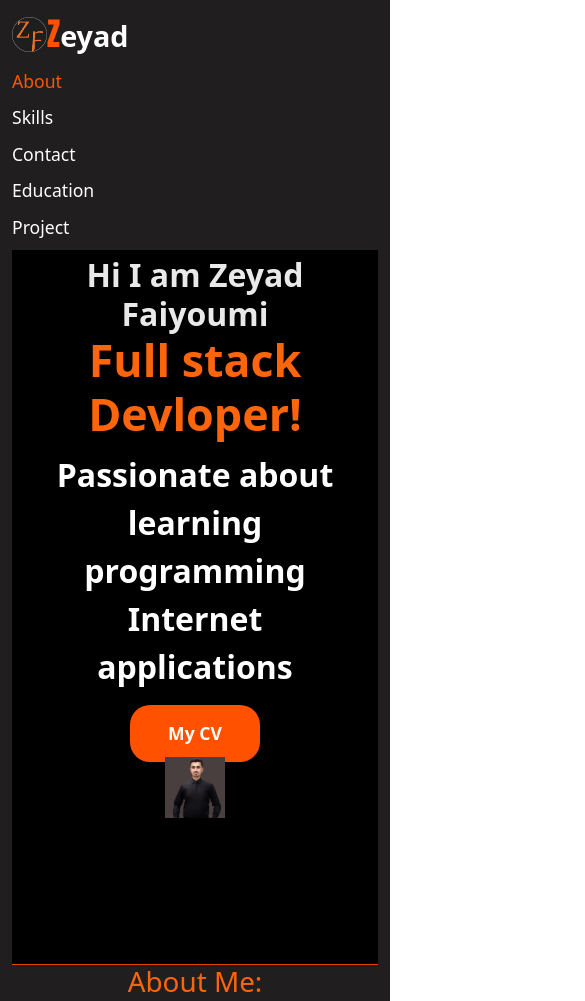
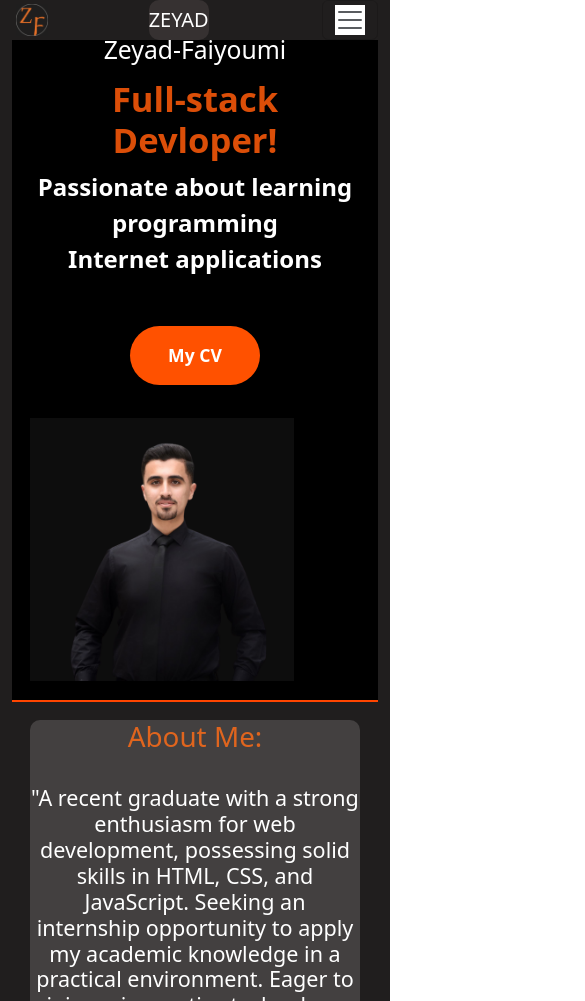
Before and after one commit to zeyadfaiyoumi/My-Portfolio, a plain HTML site: page index.html in a window 390 px wide. Shown: the top 1001 px of the page, 585 px wide, since content can reach past the window. Drawn offline with nearby package versions, Linux system fonts and the light colour scheme.

Commit message:
I am enhansed My-Portfolio

```diff
--- a/index.html
+++ b/index.html
@@ -12,43 +12,58 @@
 
   </head>
   <body>
+
+
     <div class="container-fluid">
 
-<header class="container-fluid fixed-top">
-  <div class="d-flex align-items-center">
-      <img src="logo.png" alt="Logo" class="img-fluid">
-      <a href="#" class="logo">Zeyad</a>
-  </div>
-  <nav class="nave">
-      <a href="#" style="color: rgb(255, 85, 0);">About</a>
-      <a href="#sm">Skills</a>
-      <a href="#cn">Contact</a>
-      <a href="#">Education</a>
-      <a href="#">Project</a>
-  </nav>
-</header>
-<br>
-<br><br>
-<br><br>
-<section class="main">
-  <div>
-  <h2>Hi I am Zeyad Faiyoumi<br><span>Full stack Devloper!</span></h2>
-  <p>Passionate about learning programming<br>Internet applications</p>
-  <a href="cv.zeyad maher .pdf"class="main-btn">My CV</a>
-  <img src="تصميم بدون عنوان.png" alt=""class="responsive">
-  </div>  </section>
+      <nav class="navbar navbar-expand-lg navbar-light bg-light p-0 fixed-top">
+        <div class="container-fluid">
+          <img src="logo.png" class="logo">
+          <a class="navbar-brand" href="#">ZEYAD</a>
+          <button class="navbar-toggler" type="button" data-bs-toggle="collapse"
+          data-bs-target="#navbarNavAltMarkup" aria-controls="navbarNavAltMarkup" aria-expanded="false"
+          aria-label="Toggle navigation">
+
+            <span class="navbar-toggler-icon"></span>
+          </button>
+          <div class="collapse navbar-collapse" id="navbarNavAltMarkup">
+            <div class="navbar-nav">
+              <a class="nav-link" href="#skills">Skills</a>
+              <a class="nav-link" href="#send">Contact</a>
+              <a class="nav-link" href="#">Education</a>
+              <a class="nav-link" href="#about" >About</a>
+            </div>
+          </div>
+        </div>
+      </nav>
+
+
+
+ <section class="herosection">
+
+  <div class="text"><h2>Zeyad-Faiyoumi<br><span>Full-stack Devloper!</span></h2>
+    <p>Passionate about learning programming<br>Internet applications</p>
+    <a target="_blank"href="cv.zeyad maher .pdf"class="main-btn">My CV</a></div>
+
+  <div class="heroimg"><img src="Heroimg.png" alt=""></div>
+ </section>
+
+<section class="aboutme" id="about"><h1>About Me:</h1><br>
+  <h4>"A recent graduate with a strong enthusiasm for web development,
+    possessing solid skills in HTML, CSS, and JavaScript. Seeking an internship opportunity to apply my
+    academic knowledge in a practical environment. Eager to join an innovative technology company where
+    I can develop my programming skills and contribute to
+    real-world projects that enhance user experience."</h4><br></section>
+
+
+
+
+
 
 
   <div class="contenar">
-    <h1>About Me:</h1>
-    <h3>"A recent graduate with a strong enthusiasm for web development,
-      possessing solid skills in HTML, CSS, and JavaScript. Seeking an internship opportunity to apply my
-      academic knowledge in a practical environment. Eager to join an innovative technology company where
-      I can develop my programming skills and contribute to
-      real-world projects that enhance user experience."</h3>
-    <br>
 
-     <h1 id="sm">my skills</h1>
+     <h1 id="skills">my skills</h1>
      <br>
   <div class="test">
 
@@ -81,46 +96,11 @@
 
   </div>
   <br>
-  <!-- <div class="test">
 
-    <div class="card" style="width: 18rem;">
-
-      <div class="card-body">
-        <h5 class="card-title">MongoDB</h5>
-        <p class="card-text">"Proficient in MongoDB with experience in designing and managing NoSQL databases. Skilled in data modeling, efficient querying,
-          and integrating MongoDB with server-side applications for optimal performance."</p>
-
-      </div>
-    </div>
-    <div class="card" style="width: 18rem;">
-
-      <div class="card-body">
-        <h5 class="card-title">Redux</h5>
-        <p class="card-text">"Experienced in Redux for state management in complex applications. Proficient in creating and maintaining a predictable state container,
-          integrating with React, and implementing best practices for scalable and maintainable code."</p>
-
-      </div>
-    </div>
-    <div class="card" style="width: 18rem;">
-
-      <div class="card-body">
-        <h5 class="card-title">Next JS</h5>
-        <p class="card-text">"Proficient in Next.js with experience in building server-side rendered and static web applications. Skilled in optimizing performance,
-           implementing dynamic routing, and leveraging API routes for seamless full-stack development."</p>
-
-      </div>
-    </div>
-    <div class="card" style="width: 18rem;">
-
-      <div class="card-body">
-        <h5 class="card-title">WordPress</h5>
-        <p class="card-text">"Experienced in WordPress development, proficient in creating custom themes and plugins.
-          Skilled in optimizing website performance, managing content, and ensuring responsive, user-friendly designs."</p>
-
-      </div>
-    </div>-->
 
     </div>
+
+
     <div class="test">
       <div class="card">
         <div class="card-body">
@@ -151,6 +131,7 @@
       </div>
 
     </div>
+
     <br>
 
     <div class="all ">
@@ -162,16 +143,19 @@
       <div class="card-body">
         <h4 class="card-title">ZOS,2022-2024</h4>
         <p>I am Owner This page  </p>
+        <br>
 
-        <a href="https://drive.google.com/file/d/1P8il9HlNPGXgWfkHF5WYe8gD_pzT-YfH/view?usp=drivesdk" class="btn btn-primary">See the certificate</a>
+
+
+        <a href="https://drive.google.com/file/d/1P8il9HlNPGXgWfkHF5WYe8gD_pzT-YfH/view?usp=drivesdk" class="btn btn-danger">See the certificate</a>
       </div>
     </div>
     <div class="card" style="width:400px">
       <img class="card-img-top" src="ra.jpeg" alt="Card image">
       <div class="card-body">
-        <h4 class="card-title">Martyr Rashid Al-Zyoud Association,2021-Present.</h4>
+        <h4 class="card-title">Rashid Al-Zyoud Association,2021-Present.</h4>
 
-        <a href="https://drive.google.com/file/d/1P8il9HlNPGXgWfkHF5WYe8gD_pzT-YfH/view?usp=drivesdk" class="btn btn-primary">See the certificate</a>
+        <a href="https://drive.google.com/file/d/1P8il9HlNPGXgWfkHF5WYe8gD_pzT-YfH/view?usp=drivesdk" class="btn btn-danger">See the certificate</a>
       </div>
     </div>
    </div></div>
@@ -182,7 +166,7 @@
   <div class="card" style="width:400px">
   <img class="card-img-top" src="hasmii.jpg" alt="Card image">
   <div class="card-body">
-    <h4 class="card-title">Baccalaureus Degree In Management Information System,2020-2024</h4></div></div>
+    <h4 class="card-title">Bachelr's Degree In Management Information System,2020-2024</h4></div></div>
     <div class="card" style="width:400px">
       <img class="card-img-top" src="HTML.jpg" alt="Card image">
       <div class="card-body">
@@ -196,15 +180,14 @@
         </div>
   </div>
 
-<br>
-<br>
 
 
-<link rel="stylesheet" href="https://cdnjs.cloudflare.com/ajax/libs/font-awesome/4.7.0/css/font-awesome.min.css">
 
 
 <div class="navbar-md-2" id="cn">
+
   <div class="aa">
+     <h3 id="send">Contact:</h3>
   <a class="active" href="Zeiadfayoumei@gmail.com"><i class="fa fa-fw fa-user"></i>Email</a>
   <a href="https://www.linkedin.com/in/zeyad-faiyoumi"><i class="fa"><svg xmlns="http://www.w3.org/2000/svg" width="25" height="45" fill="currentColor" class="bi bi-linkedin" viewBox="0 0 16 16">
     <path d="M0 1.146C0 .513.526 0 1.175 0h13.65C15.474 0 16 .513 16 1.146v13.708c0 .633-.526 1.146-1.175 1.146H1.175C.526 16 0 15.487 0 14.854zm4.943 12.248V6.169H2.542v7.225zm-1.2-8.212c.837 0 1.358-.554 1.358-1.248-.015-.709-.52-1.248-1.342-1.248S2.4 3.226 2.4 3.934c0 .694.521 1.248 1.327 1.248zm4.908 8.212V9.359c0-.216.016-.432.08-.586.173-.431.568-.878 1.232-.878.869 0 1.216.662 1.216 1.634v3.865h2.401V9.25c0-2.22-1.184-3.252-2.764-3.252-1.274 0-1.845.7-2.165 1.193v.025h-.016l.016-.025V6.169h-2.4c.03.678 0 7.225 0 7.225z"/>
@@ -214,6 +197,10 @@
   </svg></i>GitHub</a>
   <a href="#"><i class="fa fa-fw fa-user"></i>0778094476</a></div>
 </div>
+
+<link rel="stylesheet" href="https://cdnjs.cloudflare.com/ajax/libs/font-awesome/4.7.0/css/font-awesome.min.css">
+
+
 
 
 
--- a/style.css
+++ b/style.css
@@ -1,99 +1,115 @@
 
 
-                    header {
-                        background-color: black;
-                        display: flex;
-                        width: 100%;
-                        border-radius: 5px;
-                        align-items: center;
-                        /* justify-content: space-between; */
 
-                        padding: 10px;
-                        /* z-index: 1000; */
-                    }
-                    header img {
-                        height: 35px;
-                        width: 35px;
-                    }
-                    .logo {
-                        color: rgb(255, 255, 255);
-                        text-decoration: none;
-                        font-size: 1.8em;
-                        font-weight: 700;
+                    .logo{height:2em ;width:2em;margin:1%;}
+                    .nav-link{margin: 4%;}
+                    .collapse{margin-left: 40%;}
 
-                    }
-                    .nave a {
-                        color: white;
-                        text-decoration: none;
-                        font-size: 1.1em;
-                        font-weight: 500;
-                        padding-left: 30px;
-                    }
-                    .logo::first-letter {
-                        color: #ff5100;
-                        font-size: xx-large;
-                        font-family: Impact, Haettenschweiler, 'Arial Narrow Bold', sans-serif;
-                    }
-                    @media (max-width: 768px) {
-                        header {
-                            flex-direction: column;
-                            align-items: flex-start;
-                        }
-                        .nave {
-                            display: flex;
-                            flex-direction: column;
-                            align-items: flex-start;
-                        }
-                        .nave a {
-                            padding-left: 0;
-                            padding-top: 10px;
-                        }
-                    }
+                    .navbar-toggler-icon {background-color: white;}
+                    .herosection{display: flex;width: 100%;height: auto;background-color: black;border-bottom:2px solid orangered;}
+                    .text{margin: 10%;}
+                    .text h2{color: #ffffff;}
 
+                    .text h2 span{color: #e95308f0;font-size: 1.4em;
+                        font-weight: 800;display: inline-block;margin-top: 4%;margin-bottom: 2%;}
 
-                                .main p {
-                                    color: white;
-                                    font-size: 2em;
-                                    font-weight: 600;
-                                    margin-top: 10px;
-                                    margin-bottom: 30px;
-                                }
-                                .main-btn {
-                                    background-color: #ff5100;
+                        .text p{color:#ffffff;font-size: 1.5em;
+                            font-weight: 600;}
+
+                        .main-btn{ background-color: #ff5100;
+                            display: inline-block;
                             color: white;
                             text-decoration: none;
                             font-size: 1.1em;
                             font-weight: 600;
                             padding: 0.9357em 2.1875em;
-                                    border-radius: 20px;
+                            border-radius: 85px;
+                            margin-top: 10%;
+                            transition: 0.7s ease;
                         }
-                                .responsive {
+                        .main-btn:hover{transform: scale(1.2);color: rgb(0, 0, 0);}
+
+                        .heroimg{margin-top: 1%;}
+                        @media (max-width: 768px) {
+                            .herosection {
+                                flex-direction: column;
+                                text-align: center;
+                                padding: 5%;
+                            }
+
+                            .text {
+                                margin: 5% 0;
+                            }
+
+                            .text h2 span {
+                                display: block;
+                            }
+
+                            .heroimg {
+                                margin-top: 5%;
+                                width: 80%;
+                            }
+
+                            .heroimg img {
+                                width: 100%;
                                 height: auto;
-                                    width: 80%;
-                                    max-width: 500px;
-                                    margin: 0 auto;
-                                    display:inline-block;
-                                    padding: 10px 100px;
                             }
-                                .main {
-                                    padding: 50px 20px;
+                        }
+
+                        .aboutme{height: auto;width: 90%;background-color: rgb(67, 64, 64);
+                            color: #ffffff;text-align: center;border-radius: 10px;margin: 5%;border-bottom: 5px solid orange;}
+                            .aboutme h1{color: #e0651e;}
+
+
+.card {
+                        flex: 1 1 calc(100%);
+                        max-width: 18rem;
+                        margin: 10px;
+                        transition: 0.7s ease;
+                      }
+                      .card:hover{transform: scale(1.05);}
+                      .card-body {
+                        background-color: rgb(215, 205, 203);
+                        padding: 20px;
+                        border-radius: 8px;
+                        box-shadow: 0 2px 4px rgba(0, 0, 0, 0.1);
+
+                      }
+
+                      @media (min-width: 768px) {
+                        .card {
+                          flex: 1 1 calc(50% - 40px);
+                        }
+                      }
+
+                      @media (min-width: 1024px) {
+                        .card {
+                          flex: 1 1 calc(25% - 40px);
+                        }
+                      }
+         /*  */
+
+                                /* .main {
+                                    padding: 1% 2%;
                                     width: 100%;
                                     min-height: 100vh;
                                     display: flex;
                                     align-items: center;
                                     justify-content: center;
-                                    background-color: black;
+
                                     text-align: center;
                                 }
                                 .main h2 {
                                     color: rgba(255, 255, 255, 0.915);
                                     font-size: 2em;
                                     font-weight: 700;
+
                                 }
                                 .main h2 span {
                                     color: #fd650d;
                                     font-size: 1.4em;
                                     font-weight: 800;
+
                                 }
                                 @media (min-width: 768px) {
                                     .main h2 {
@@ -102,7 +118,9 @@
                                     .main h2 span {
                                         font-size: 2em;
                                     }
-                                }
+                                }  */
+
+                                .back{background-color: rgb(55, 55, 57);border-radius: 20px;}
 
         .contenar{background-color:rgb(32, 30, 30);}
                     .contenar h1{text-align: center;color: #fd650d;border-top: solid 1px rgb(222, 69, 13);}
@@ -123,40 +141,19 @@
                         padding: 20px;
                       }
 
-                      .card {
-                        flex: 1 1 calc(100% - 40px);
-                        max-width: 18rem;
-                        margin: 10px;
-                      }
 
-                      .card-body {
-                        background-color: rgb(215, 205, 203);
-                        padding: 20px;
-                        border-radius: 8px;
-                        box-shadow: 0 2px 4px rgba(0, 0, 0, 0.1);
-                      }
-
-                      @media (min-width: 768px) {
-                        .card {
-                          flex: 1 1 calc(50% - 40px);
-                        }
-                      }
-
-                      @media (min-width: 1024px) {
-                        .card {
-                          flex: 1 1 calc(25% - 40px);
-                        }
-                      }
 
                     .contenar h3{color: white;text-align: center;margin-left: 10px;}
 
                             .container-fluid{background-color:rgb(32, 30, 30) ;}
 
-                           .vol{display: flex;margin-left: 40px;padding: 10px 40px;}
+                           .vol{display: flex;padding: 10px 40px;
+                            flex-wrap:wrap;justify-content: center;gap:50px;}
 
 
                        .navbar a{text-decoration: none;color: #ffffff;border-radius: 10px;background-color: rgb(54, 49, 49);}
-                       .edu{margin-left:5px;display: flex;border-bottom:2px solid rgb(255, 102, 0) ;padding-bottom:30px ;}
+
+                       .edu{margin-left:5px;display: flex;padding-bottom:30px;flex-wrap: wrap;justify-content: center;}
                        .footer{display: flex;justify-content: space-between;background-color: #fd650d ;}
                        .aa{display: flex;justify-content:space-evenly;align-items: center;text-decoration: none;color: white;}
                        a{text-decoration: none;color: white;}
@@ -165,4 +162,6 @@
                     flex-direction: column;align-items:center;justify-content: space-between;
                     border-top: 2px solid rgb(255, 94, 0);border-bottom: 2px solid rgb(255, 94, 0);}
                     .all1{color: #fd650d;text-align: center;display: flex;
-                        flex-direction: column;align-items:center;justify-content: space-between;}
+                        flex-direction: column;align-items:center;justify-content: space-between;border-bottom: 2px solid rgb(255, 115, 0);}
+
+                        /* .back h1{margin-top: 10px;} */
```
Also changed, not shown: Heroimg.png (added), WhatsApp Image 2024-05-14 at 21.51.47.jpeg (deleted), mm.png (deleted), mmmm.png (deleted), page 5.png (added), تصميم بدون عنوان.png (deleted), 1 other file. Lines whose indentation alone changed are shown as unchanged.
